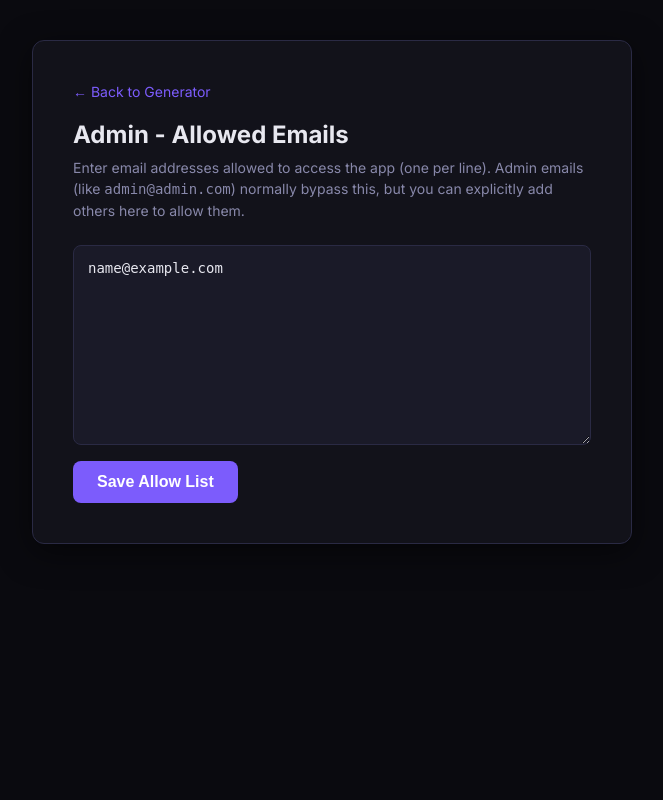
After one commit to AaftaabAhmadKhan1/pw-banner-generator, a Flask app: template templates/admin.html in a window 1280 px wide. The commit adds this page. Shown: the whole page, without its empty margins (308-971 px from the left). Run offline with Flask 3, Linux system fonts and the light colour scheme; the template is opened without the code that fills it: most values are stand-ins (such as "Sample title", 1, 10 or a date in 2020).

Commit message:
feat: Add authentication and admin allow list

```diff
--- /dev/null
+++ b/templates/admin.html
@@ -0,0 +1,47 @@
+<!DOCTYPE html>
+<html lang="en">
+<head>
+  <meta charset="UTF-8" />
+  <meta name="viewport" content="width=device-width, initial-scale=1.0" />
+  <title>Admin - Allow List</title>
+  <link rel="icon" type="image/jpeg" href="/icon.jpg" />
+  <link href="https://fonts.googleapis.com/css2?family=Inter:wght@400;500;600;700&display=swap" rel="stylesheet">
+  <style>
+    :root {
+      --bg: #0a0a0f;
+      --surface: #12121a;
+      --border: #2a2a44;
+      --text: #e8e8f0;
+      --primary: #7c5cfc;
+      --success: #4ade80;
+    }
+    * { margin:0; padding:0; box-sizing:border-box; }
+    body { font-family:'Inter',sans-serif; background:var(--bg); color:var(--text); min-height:100vh; padding:40px 20px; }
+    .container { background:var(--surface); border:1px solid var(--border); padding:40px; border-radius:12px; max-width:600px; width:100%; margin:0 auto; box-shadow:0 8px 32px rgba(0,0,0,0.5); }
+    h1 { font-size:24px; font-weight:700; margin-bottom:8px; }
+    p.desc { color:#8888aa; margin-bottom:24px; font-size:14px; line-height:1.5; }
+    form { display:flex; flex-direction:column; gap:16px; }
+    textarea { padding:14px; border-radius:8px; border:1px solid var(--border); background:#1a1a28; color:var(--text); font-size:14px; outline:none; transition:border 0.2s; resize:vertical; min-height:200px; font-family:monospace; }
+    textarea:focus { border-color:var(--primary); }
+    button { padding:14px; border-radius:8px; border:none; background:var(--primary); color:#fff; font-size:16px; font-weight:600; cursor:pointer; align-self:flex-start; padding:12px 24px; }
+    button:hover { opacity:0.9; }
+    .msg { color:var(--success); font-size:14px; margin-bottom:16px; background:rgba(74,222,128,0.1); padding:10px; border-radius:6px; border:1px solid rgba(74,222,128,0.2); }
+    .header-link { display:inline-block; margin-bottom:20px; color:var(--primary); text-decoration:none; font-size:14px; }
+    .header-link:hover { text-decoration:underline; }
+  </style>
+</head>
+<body>
+  <div class="container">
+    <a href="{{ url_for('index') }}" class="header-link">← Back to Generator</a>
+    <h1>Admin - Allowed Emails</h1>
+    <p class="desc">Enter email addresses allowed to access the app (one per line). Admin emails (like <code>admin@admin.com</code>) normally bypass this, but you can explicitly add others here to allow them.</p>
+    {% if msg %}
+      <div class="msg">{{ msg }}</div>
+    {% endif %}
+    <form method="POST">
+      <textarea name="emails" placeholder="user@example.com&#10;test@domain.com">{{ emails }}</textarea>
+      <button type="submit">Save Allow List</button>
+    </form>
+  </div>
+</body>
+</html>
```
Also changed, not shown: app.py (+85 -6 lines), templates/index.html (+7 -3 lines), templates/login.html (added, +44 -0 lines).
